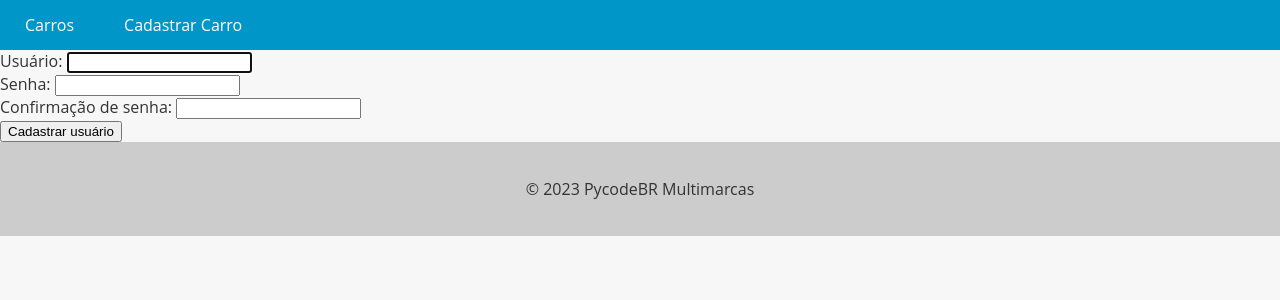
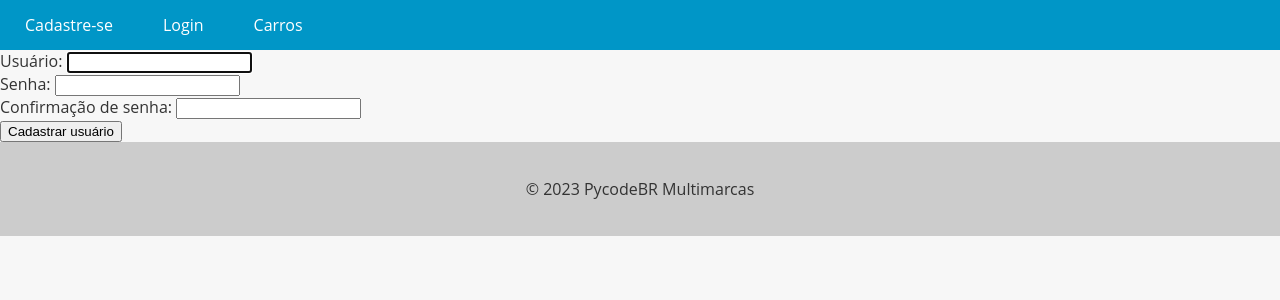
Before and after one commit to coca-mann/django-projeto-carros, a Django app: page /register/ in a window 1280 px wide. Shown: the top 300 px of the page. Run offline with Django 5.2, Linux system fonts and the light colour scheme.

Commit message:
Ajustes no menu de opções do template base.html

```diff
--- a/app/templates/base.html
+++ b/app/templates/base.html
@@ -72,8 +72,22 @@
   <header>
     <nav>
       <ul>
+        {% if user.is_authenticated %}
+          <li>Olá, {{ user.username }}</li>
+          <li><a href="{% url 'new_car' %}">Cadastrar Carro</a></li>
+        {% endif %}
+
+        {% if not user.is_authenticated %}
+          <li><a href="{% url 'register' %}">Cadastre-se</a></li>
+          <li><a href="{% url 'login' %}">Login</a></li>
+        {% endif %}
+
         <li><a href="{% url 'cars_list' %}">Carros</a></li>
-        <li><a href="{% url 'new_car' %}">Cadastrar Carro</a></li>
+
+        {% if user.is_authenticated %}
+          <li><a href="{% url 'logout' %}">Sair</a></li>
+        {% endif %}
+
       </ul>
     </nav>
   </header>
```
